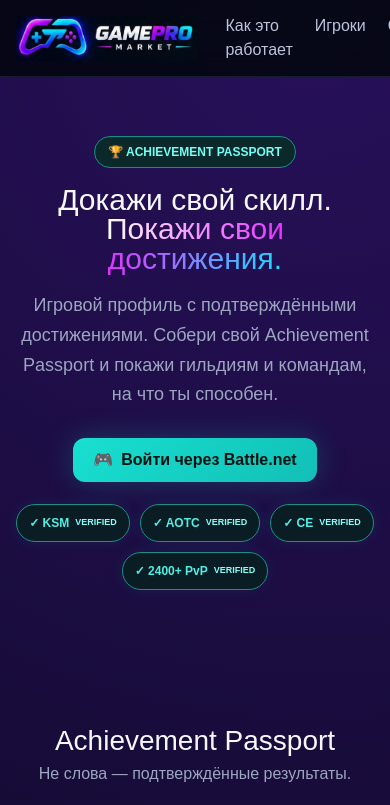
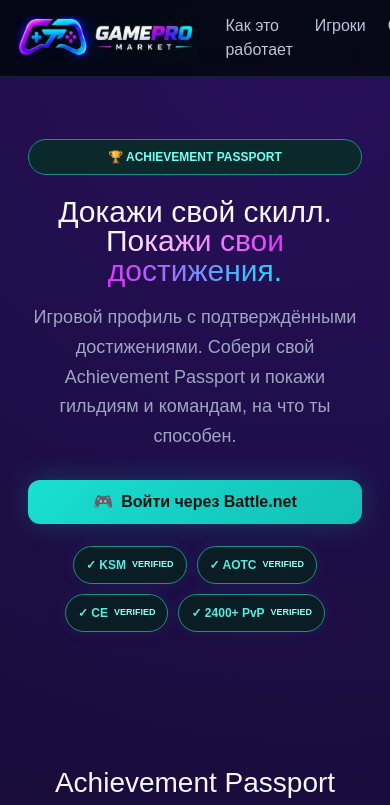
Before and after one commit to vesttrading/gamepro-market, a Next.js app: page / in a window 390 px wide. Shown: the top 805 px of the page. Built offline with nearby package versions, Linux system fonts and the light colour scheme; no server answers.

Commit message:
Remove old mobile adaptation styles from globals.css
Removed outdated mobile adaptation styles for various components.

```diff
--- a/app/globals.css
+++ b/app/globals.css
@@ -422,96 +422,7 @@ section#guilds div[class*="jsx-"] {
     color: #9da6c0 !important;
 }
 
-[07.09.2026 14:18] Vladimir: /* =======================================================
-   БЕЗОПАСНАЯ ТОЧЕЧНАЯ МОБИЛЬНАЯ АДАПТАЦИЯ
-   ======================================================= */
-@media (max-width: 1023px) {
-
-    /* 1. Возвращаем базу, которая отлично сработала для блока Владимира */
-    div[style*="display: grid"],
-    div[style*="display:grid"],
-    .grid2, .cards, .stats, #passport .stats {
-        display: flex !important;
-        flex-direction: column !important;
-        grid-template-columns: 1fr !important;
-        gap: 16px !important;
-        width: 100% !important;
-        max-width: 100% !important;
-    }
-
-    #passport, #players, #raiderio, #guilds, #reviews, section, main {
-        width: 100% !important;
-        max-width: 100vw !important;
-        min-width: 0 !important;
-        margin-left: 0 !important;
-        margin-right: 0 !important;
-        padding-left: 14px !important;
-        padding-right: 14px !important;
-        box-sizing: border-box !important;
-    }
-
-    .card, [style*="card"], div[style*="background"], #passport .grid2 > div {
-        width: 100% !important;
-        max-width: 100% !important;
-        min-width: 0 !important;
-        box-sizing: border-box !important;
-    }
-
-    /* =======================================================
-       2. ТОЧЕЧНОЕ ВЫТЯГИВАНИЕ ФОРМЫ RAIDER.IO (БЕЗ СЛОМА ДРУГИХ ЭЛЕМЕНТОВ)
-       ======================================================= */
-    #raiderio form,
-    #raiderio div[style*="display: flex"],
-    #raiderio div[style*="display:flex"] {
-        flex-direction: column !important; /* Строку ввода превращаем в колонку */
-        align-items: stretch !important;
-        width: 100% !important;
-        max-width: 100% !important;
-        gap: 12px !important;
-    }
-
-    #raiderio input,
-    #raiderio select,
-    #raiderio button,
-    #raiderio div[style*="display: flex"] > *,
-    #raiderio div[style*="display:flex"] > * {
-        width: 100% !important; /* Вытягиваем инпуты и кнопку на всю ширину */
-        max-width: 100% !important;
-        min-width: 0 !important;
-        box-sizing: border-box !important;
-        display: block !important;
-    }
-
-    /* =======================================================
-       3. ТОЧЕЧНОЕ ИСПРАВЛЕНИЕ ДЛЯ ШАГОВ, ИГР И ОТЗЫВОВ
-       ======================================================= */
-    /* Шаги «Как работает проверка» */
-    .steps, #how .steps {
-        display: flex !important;
-        flex-direction: column !important;
-        gap: 20px !important;
-    }
-    .step, #how .step, .steps > div {
-        width: 100% !important;
-        max-width: 100% !important;
-        margin: 0 0 10px 0 !important;
-    }
-
-    /* Секция «Игры» и «Отзывы» (если они сделаны flex-рядами в page.tsx) */
-    #reviews > div, #guilds > div, section div[style*="flexDirection: \"row\""], section div[style*="flexDirection:\"row\""] {
-        flex-direction: column !important;
-        align-items: center !important;
-        gap: 16px !important;
-    }
-
-    /* Защита заголовочных блоков */
-    .sectionHead, #passport .sectionHead {
-        flex-direction: column !important;
-        text-align: center !important;
-        gap: 12px !important;
-    }
-}
-
+/* =======================================================
    ИТОГОВАЯ ТОЧЕЧНАЯ МОБИЛЬНАЯ АДАПТАЦИЯ (С ОТСТУПАМИ В КОНЦЕ)
    ======================================================= */
 @media (max-width: 1023px) {
```
